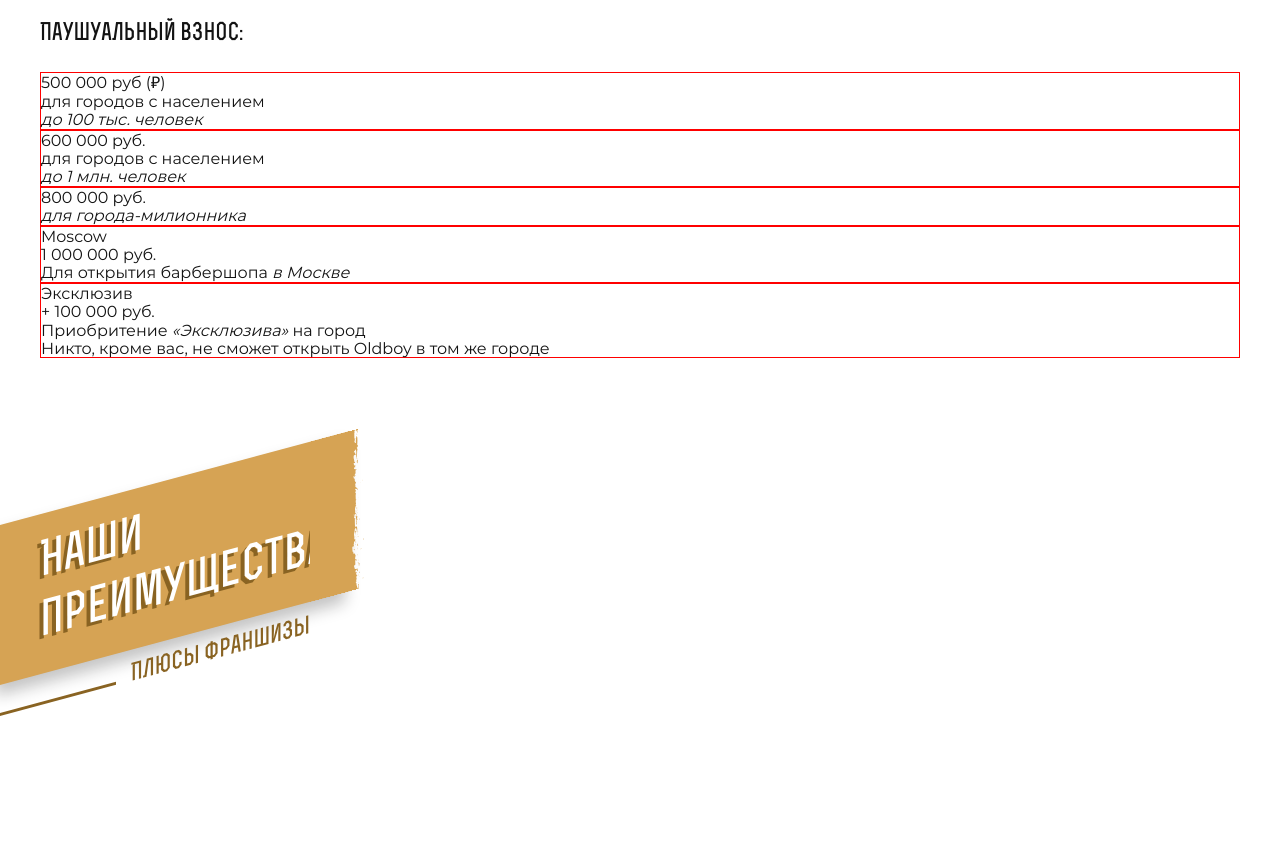
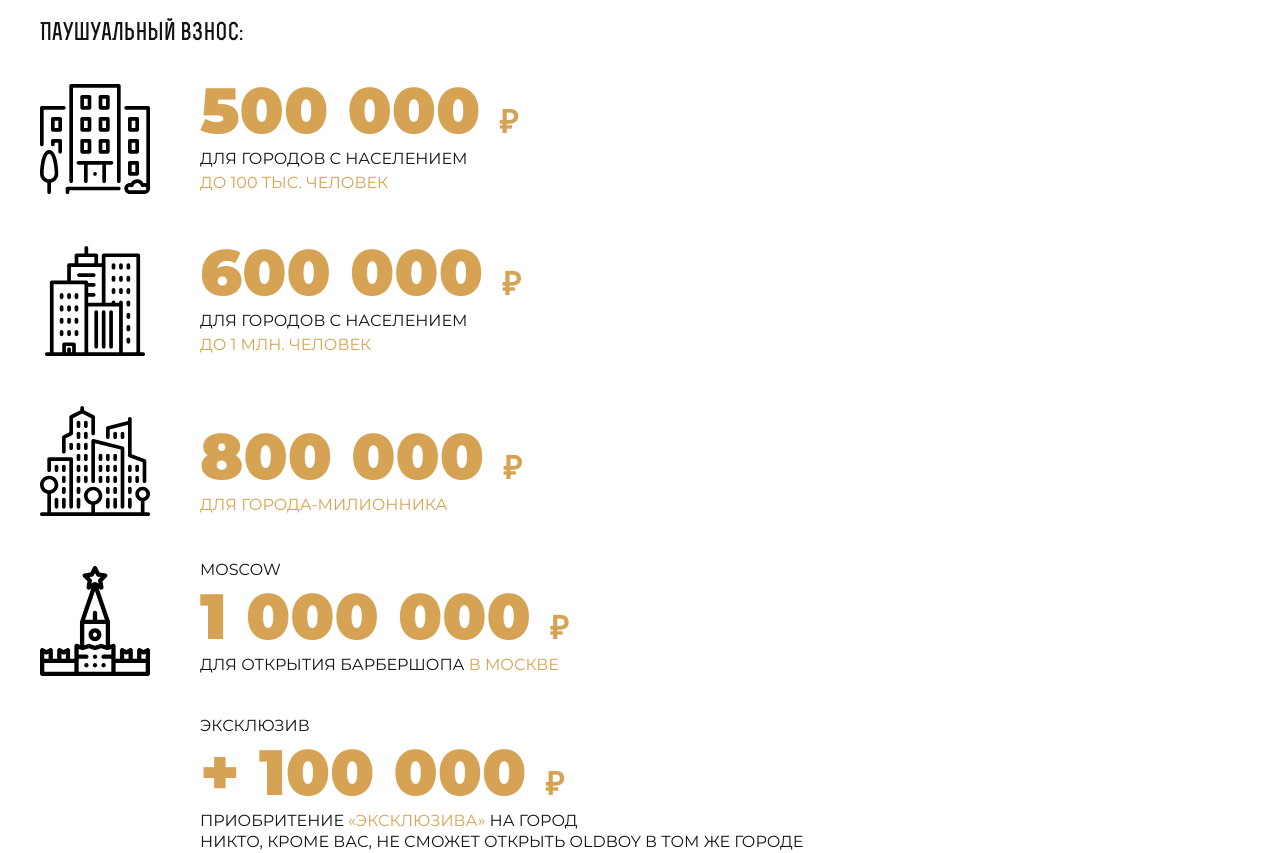
Before and after one commit to nigel-riss/ShoeShop, a website: page src/pug/index.pug in a window 1280 px wide. Shown: the part 1939-2792 px from the top of the page. Drawn offline with nearby package versions, Linux system fonts and the light colour scheme; files that its build step writes are made by us from their sources; files whose address does not match are found by name.

Commit message:
Add basic indicator styles

```diff
--- a/src/pug/index.pug
+++ b/src/pug/index.pug
@@ -81,30 +81,30 @@ html(lang="en")
                         h3 Паушуальный взнос:
 
                         .indicator
-                            .indicator__value 500&nbsp;000 руб (₽)
+                            .indicator__value 500&nbsp;000 <small>₽</small>
                             .indicator__desc для городов с населением<br> <em>до 100 тыс. человек</em>
                             .indicator__icon: img(src="./img/icons/building.svg", alt="")
 
                         .indicator
-                            .indicator__value 600&nbsp;000 руб.
+                            .indicator__value 600&nbsp;000 <small>₽</small>
                             .indicator__desc для городов с населением<br> <em>до 1 млн. человек</em>
                             .indicator__icon: img(src="./img/icons/skyline.svg", alt="")
 
                         .indicator
-                            .indicator__value 800&nbsp;000 руб.
+                            .indicator__value 800&nbsp;000 <small>₽</small>
                             .indicator__desc <em>для города-милионника</em>
                             .indicator__icon: img(src="./img/icons/cityscape.svg", alt="")
 
 
                         .indicator.indicator--card
                             .indicator__label Moscow
-                            .indicator__value 1&nbsp;000&nbsp;000 руб.
+                            .indicator__value 1&nbsp;000&nbsp;000 <small>₽</small>
                             .indicator__desc Для открытия барбершопа <em>в Москве</em>
                             .indicator__icon: img(src="./img/icons/kremlin.svg", alt="")
 
                         .indicator.indicator--card
                             .indicator__label Эксклюзив
-                            .indicator__value +&nbsp;100&nbsp;000 руб.
+                            .indicator__value +&nbsp;100&nbsp;000 <small>₽</small>
                             .indicator__desc Приобритение <em>«Эксклюзива»</em> на город
                             .indicator__note Никто, кроме вас, не сможет открыть Oldboy в том же городе
 
@@ -138,7 +138,7 @@ html(lang="en")
                     .feature
                         .feature__icon: img(src="./img/icons/laurel.svg", alt="Иконка лояльного роялти")
                         h3.feature__title Самый лояльный роялти
-                        p.feature__desc 5% от оборота услуг, но не выше 30 тыс. руб.
+                        p.feature__desc 5% от оборота услуг, но не выше 30 тыс. ₽
 
                     .feature
                         .feature__icon: img(src="./img/icons/razor.svg", alt="Иконка брутальной атмосферы барбершопа")
@@ -235,11 +235,11 @@ html(lang="en")
                                 //- p Инвестиции: <em>2 млн. руб</em>
                                 //- p Окупаемость: <em>10 мес.</em>
                                 //- p <em>Выручка в марте 2019:</em>
-                                //- p 1 537 528 руб.
+                                //- p 1 537 528 ₽
                                 //- p <em>Чистая прибыль</em>
                                 //- p После уплаты налогов, аренды, зарплат:
                                 //- p 430&nbsp;000 руб
-                                //- p Роялти: <em>30&nbsp;000 руб.</em>
+                                //- p Роялти: <em>30&nbsp;000 ₽</em>
 
                         .card
                         h4.card__title Cyprus, Limassol
@@ -250,10 +250,10 @@ html(lang="en")
                                 //- p Инвестиции: <em>2 млн. руб</em>
                                 //- p Окупаемость: <em>8 мес.</em>
                                 //- p <em>Выручка в марте 2019:</em>
-                                //- p 1 369 839 руб.
+                                //- p 1 369 839 ₽
                                 //- p <em>Чистая прибыль</em>
                                 //- p После уплаты налогов, аренды, зарплат:
-                                //- p 390&nbsp;000 руб.
+                                //- p 390&nbsp;000 ₽
                                 //- p Роялти: <em>500 евро</em>
 
                     .content.content--center
@@ -450,7 +450,7 @@ html(lang="en")
 
                         .content
                             .saving-promo
-                                h3.saving-promo__title Экономия на старте <em>для партнёров Oldboy Barbershop более</em> <span class="">200 000 руб.</span>
+                                h3.saving-promo__title Экономия на старте <em>для партнёров Oldboy Barbershop более</em> <span class="">200 000 ₽</span>
                                 p.saving-promo__subtitle На покупку оборудования и косметики
 
             section.section
--- a/src/scss/modules/_indicator.scss
+++ b/src/scss/modules/_indicator.scss
@@ -1,23 +1,53 @@
 .indicator {
-    border: 1px solid red;
     // positioning
     position: relative;
 
+    // box model
+    margin-bottom: 40px;
+    min-height: 120px;
+    padding-left: 160px;
+    display: flex;
+    flex-direction: column;
+    justify-content: flex-end;
+
     // typography
-
+    text-transform: uppercase;
 }
 
 .indicator__value {
+    // typography
+    color: $golden;
+    font-size: 4rem;
+    font-weight: 900;
+}
 
+.indicator__value small {
+    // typography
+    font-size: 0.5em;
 }
 
 .indicator__desc {
+    // typography
+    line-height: 1.5;
+}
 
+.indicator__desc em {
+    // typography
+    color: $golden;
+    font-style: normal;
 }
 
 .indicator__icon {
     // positioning
     position: absolute;
+    bottom: 0;
+    left: 0;
+
+    // box model
+    height: 110px;
+    width: 110px;
+
+    // border: 2px dashed fuchsia;
 }
 
 .indicator__icon svg {
```
Also changed, not shown: docs/index.html, docs/styles.css.
